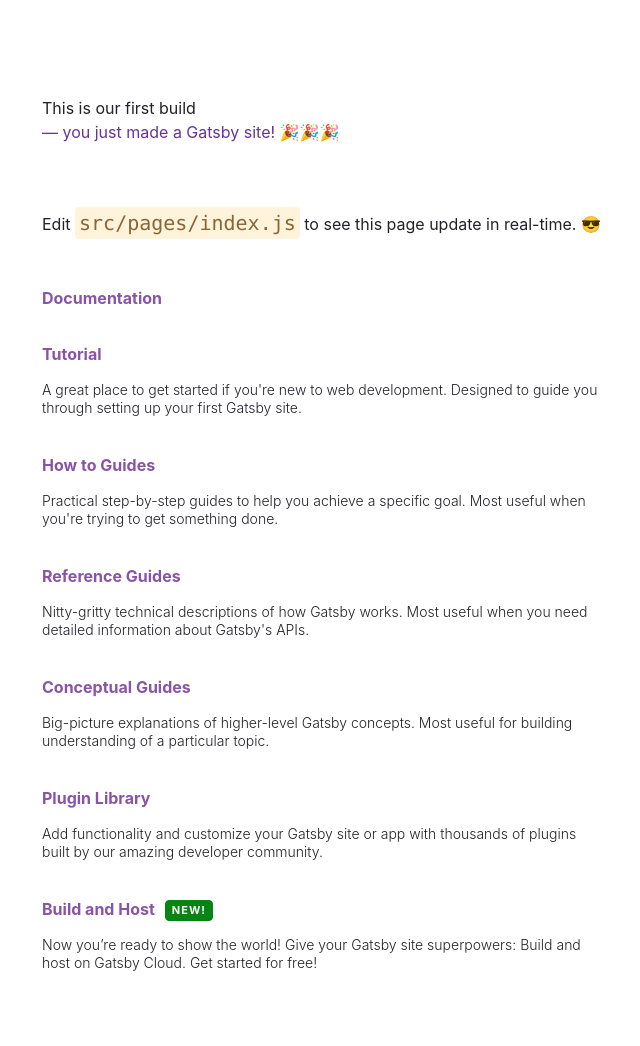
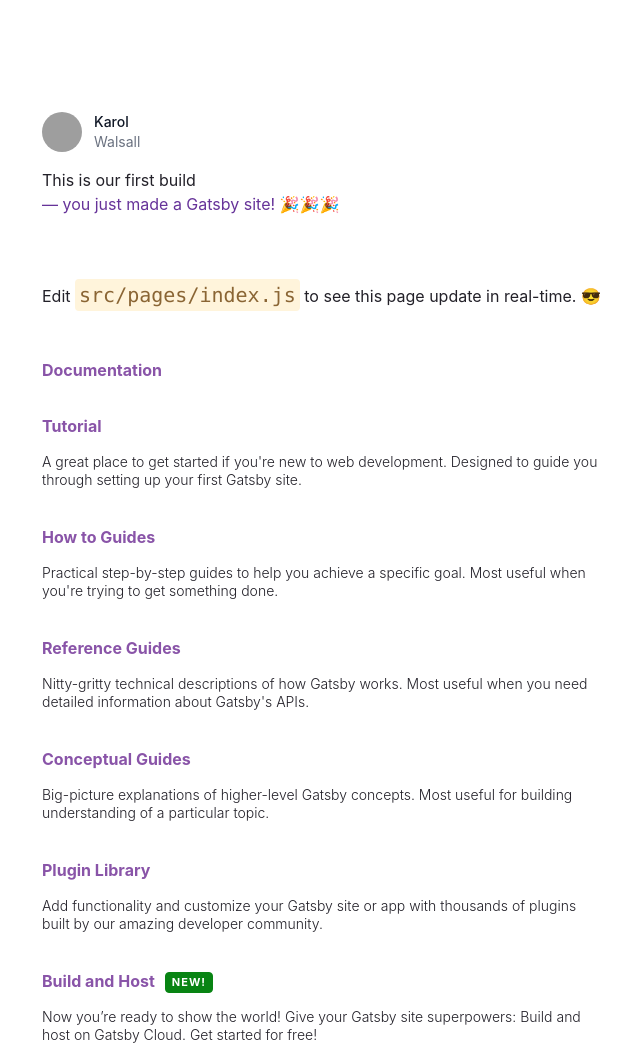
Before and after one commit to karolmal/gatsby-new, a Gatsby site: page / in a window 1280 px wide. Shown: the top 1046 px of the page, without its empty margins (54-694 px from the left). Built offline with nearby package versions, Linux system fonts and the light colour scheme; Gatsby itself is replaced by a stand-in of ours; grey boxes are pictures that could not be loaded.

Commit message:
Adding first component

```diff
--- /dev/null
+++ b/src/components/Hero.jsx
@@ -0,0 +1,18 @@
+import React from "react";
+function Hero() {
+  return (
+    <li className="py-4 flex">
+      <img
+        className="h-10 w-10 rounded-full"
+        src="https://images.unsplash.com/photo-1681276159290-29989388a728?ixlib=rb-4.0.3&ixid=M3wxMjA3fDF8MHxwaG90by1wYWdlfHx8fGVufDB8fHx8fA%3D%3D&auto=format&fit=crop&w=1631&q=80"
+        alt=""
+      />
+      <div className="ml-3">
+        <p className="text-sm font-medium text-gray-900">Karol</p>
+        <p className="text-sm text-gray-500">Walsall</p>
+      </div>
+    </li>
+  );
+}
+
+export default Hero;
--- a/src/pages/index.js
+++ b/src/pages/index.js
@@ -1,4 +1,5 @@
 import * as React from "react";
+import Hero from "../components/hero";
 
 const pageStyles = {
   color: "#232129",
@@ -126,6 +127,7 @@
 const IndexPage = () => {
   return (
     <main style={pageStyles}>
+      <Hero />
       <h1 style={headingStyles}>
         This is our first build
         <br />
```
